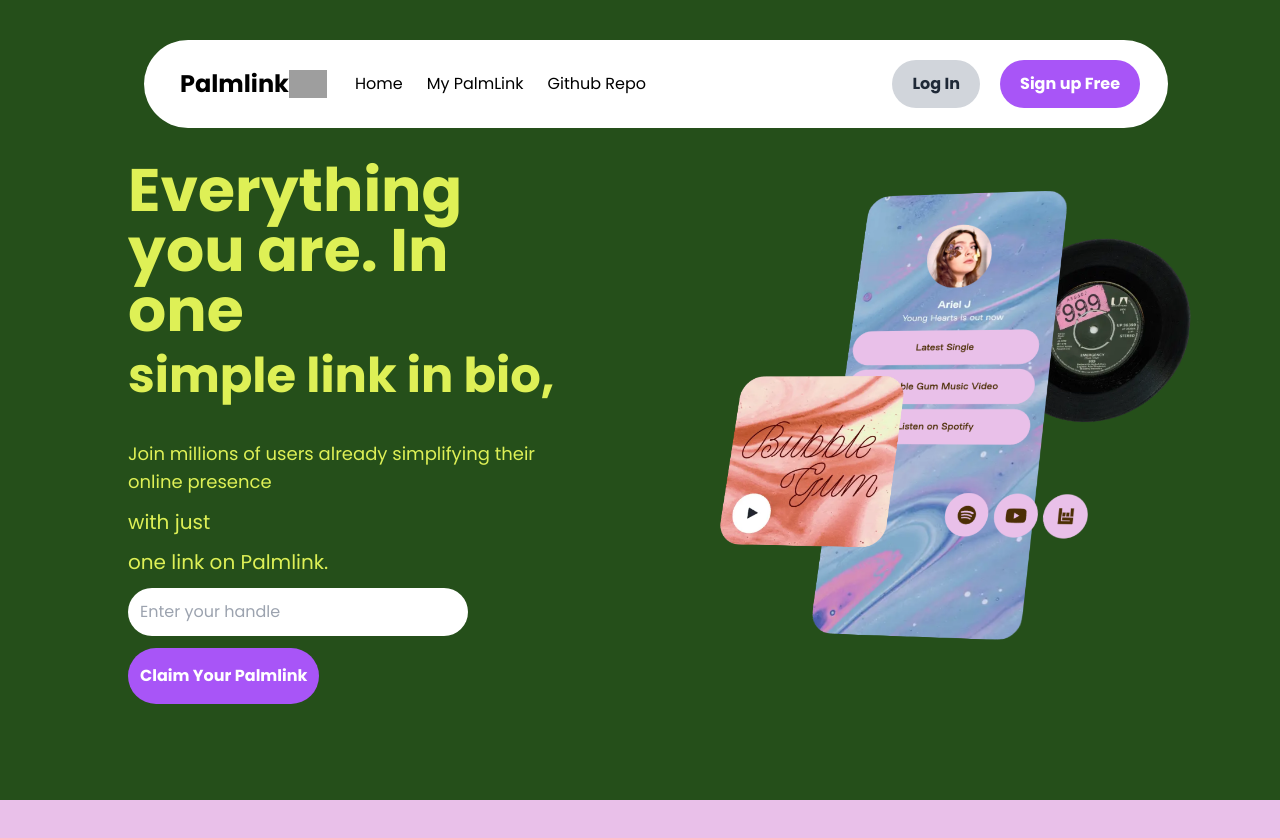
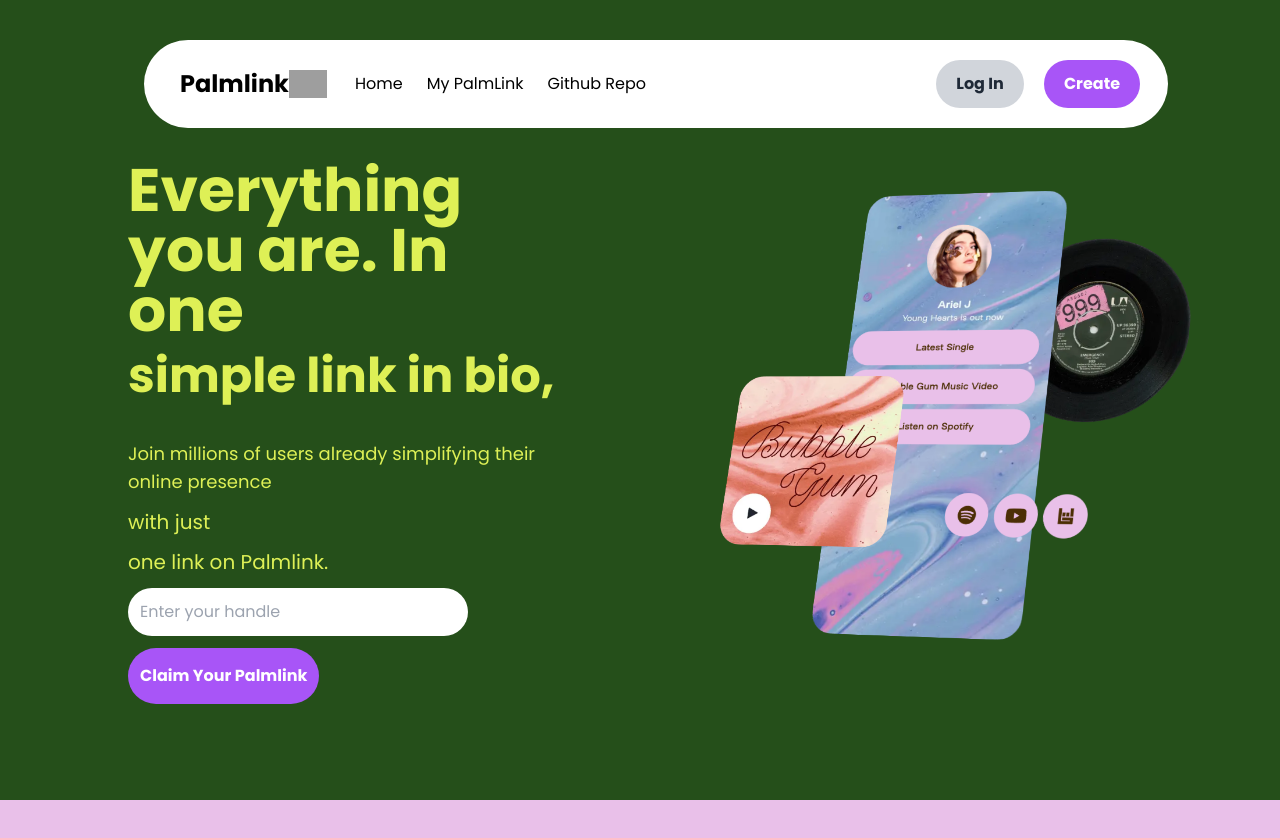
Before and after one commit to kumail-ahmad/myLink, a Next.js app: page / in a window 1280 px wide. Shown: the top 838 px of the page. Built offline with nearby package versions, Linux system fonts and the light colour scheme; grey boxes are pictures that could not be loaded.

Commit message:
added button changed links

```diff
--- a/app/components/Navbar.js
+++ b/app/components/Navbar.js
@@ -8,7 +8,6 @@
   // const showNavbar = ["/", "/generate"].includes(pathname);
   return (
     <>
-
       <div className="container">
         <nav className="bg-white md:w-[80vw] w-[85vw] flex justify-between fixed left-7 md:left-36 top-4 md:top-10 right-[10vw] rounded-full  px-1 p-4 md:p-5 md:px-7 ">
           <div className="logo&clickables flex items-center md:gap-3">
@@ -33,13 +32,15 @@
                   <li className="hover:bg-gray-300 p-2 rounded"> Home</li>
                 </Link>
                 <Link href="/myLink">
-                    <li className="hover:bg-gray-300 p-2 rounded"> My PalmLink</li>
+                  <li className="hover:bg-gray-300 p-2 rounded">
+                    {" "}
+                    My PalmLink
+                  </li>
                 </Link>
 
                 <Link href="https://github.com/kumail-ahmad/Palm-Link">
                   <li className="hover:bg-gray-300 p-2 rounded">Github Repo</li>
                 </Link>
-
               </ul>
             </div>
           </div>
@@ -47,13 +48,14 @@
             <button className="bg-gray-300 hover:bg-gray-400 text-gray-800 font-bold py-3 px-5 rounded-full ">
               Log In
             </button>
+            <Link href="/generate">
               <button className="bg-purple-500 hover:bg-purple-600 text-white font-bold py-3 px-5 rounded-full ml-5">
-                Sign up Free
+                Create
               </button>
+            </Link>
           </div>
         </nav>
       </div>
-
     </>
   );
 };
```
Lines whose indentation alone changed are shown as unchanged.
